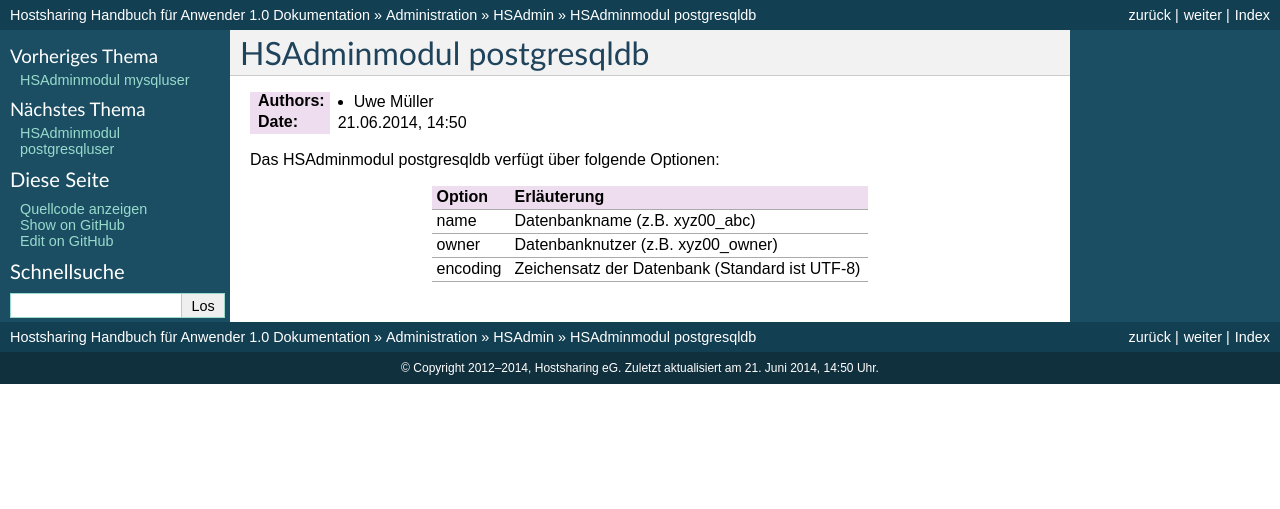
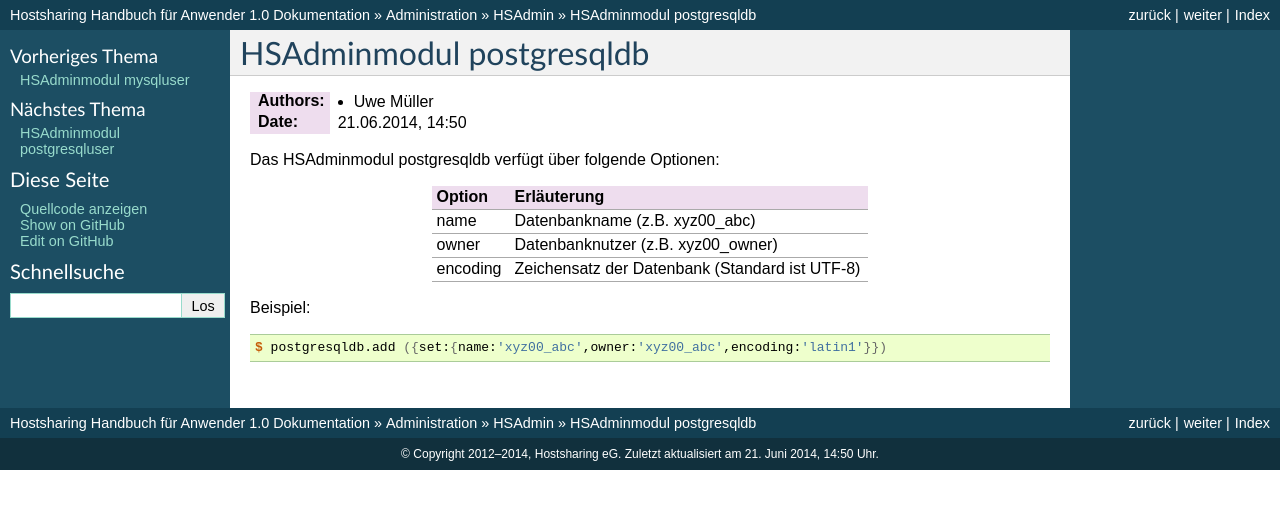
Before and after one commit to hostsharing/hs.docs.users, a Sphinx documentation site: the page built from source/administration/hsadmin/postgresqldb.rst, in a window 1280 px wide. Shown: the top 509 px of the page. Built offline with Sphinx 7.4.7, drawn with Linux system fonts in a browser that asks for light colours; pages that are not in the unit, such as notebooks, are missing from menus.

Commit message:
code snippet added

```diff
--- a/source/administration/hsadmin/postgresqldb.rst
+++ b/source/administration/hsadmin/postgresqldb.rst
@@ -22,3 +22,10 @@
 +---------------+------------------------------------------------+
 | encoding      | Zeichensatz der Datenbank (Standard ist UTF-8) |
 +---------------+------------------------------------------------+
+
+
+Beispiel:
+
+.. code-block:: console
+
+    $ postgresqldb.add ({set:{name:'xyz00_abc',owner:'xyz00_abc',encoding:'latin1'}})
```
